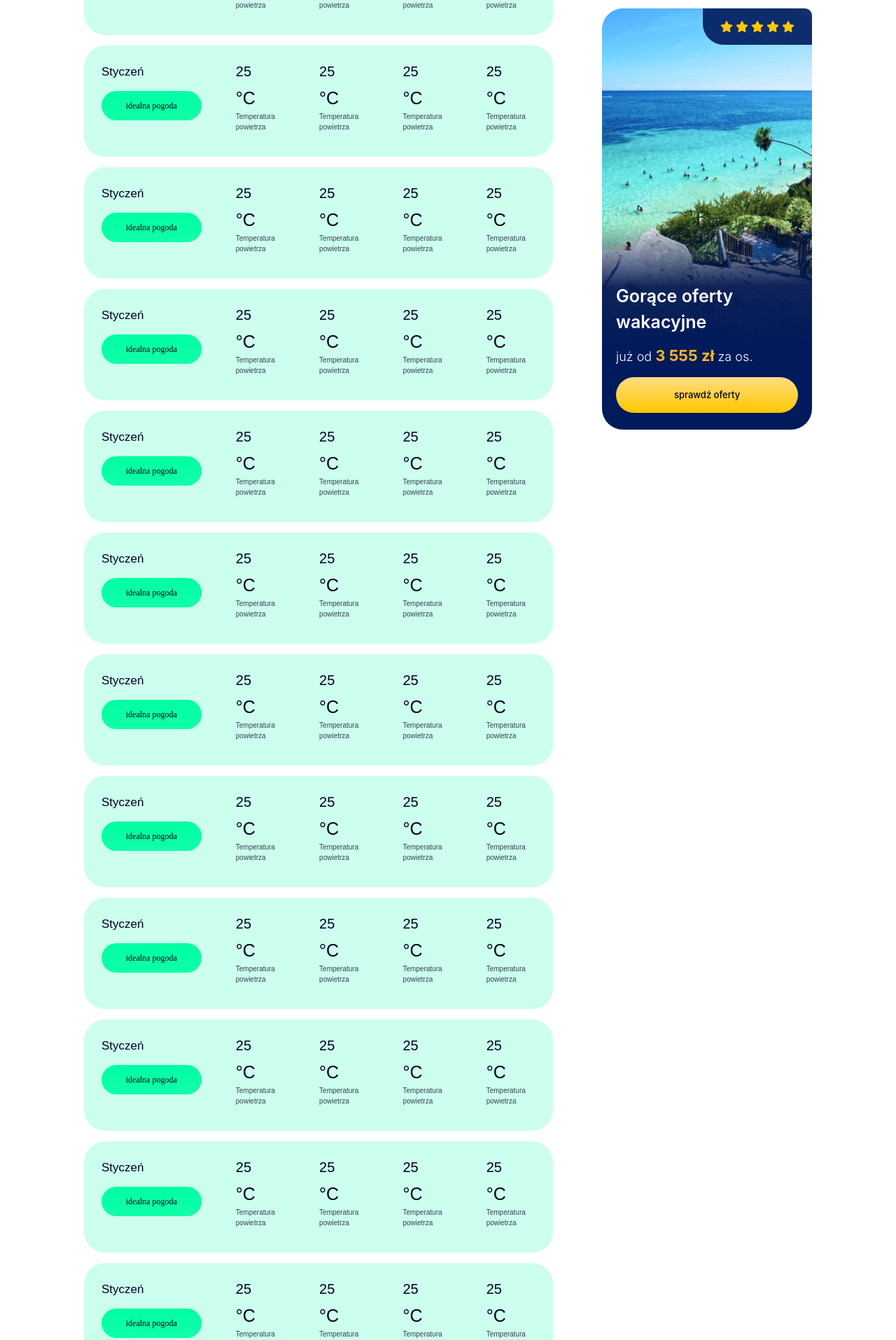
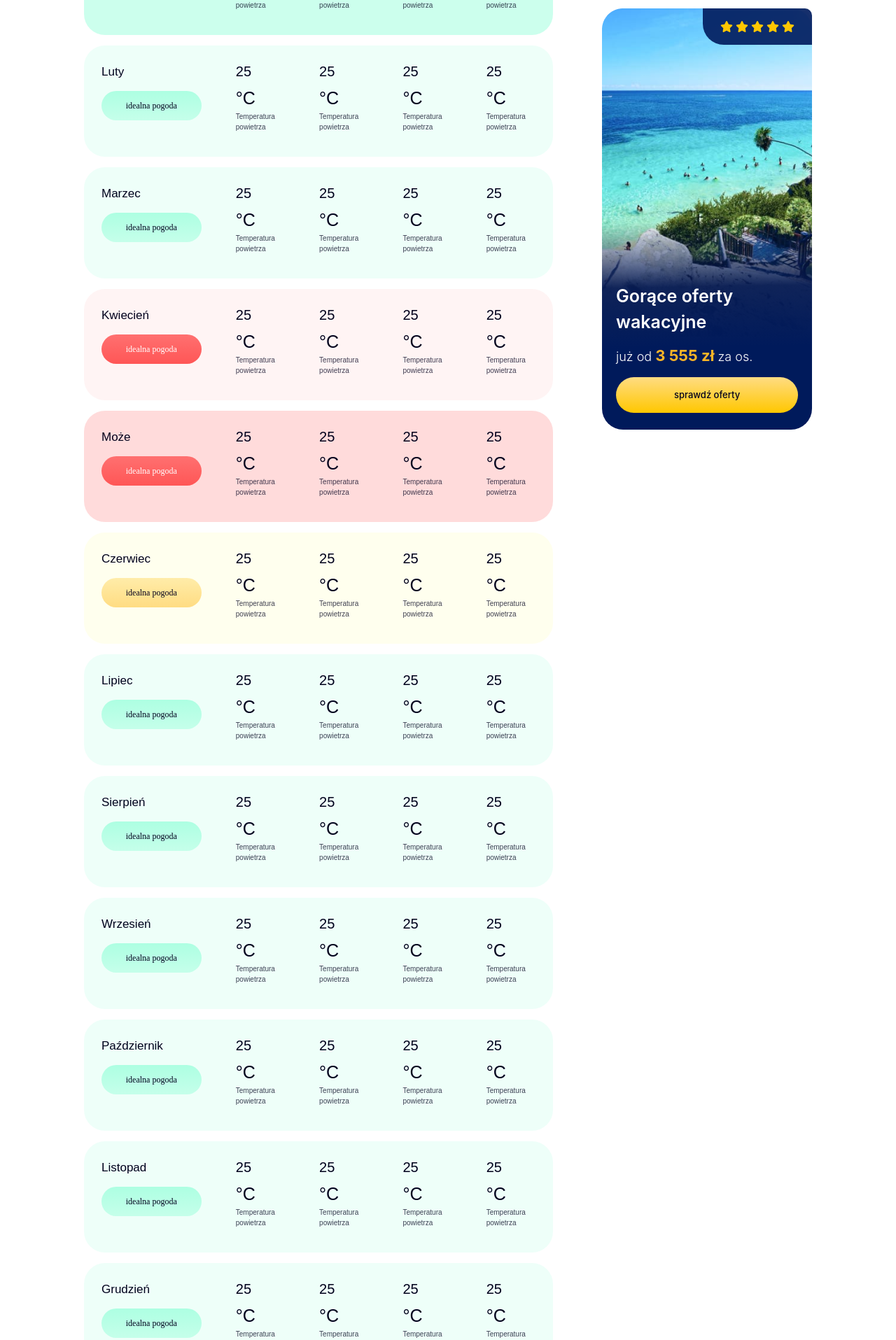
Before and after one commit to venkateshLadderStack/wackjopedia, a Next.js app: page /frame5 in a window 1280 px wide. Shown: the part 1400-3315 px from the top of the page at 70% size. Built offline with nearby package versions, Linux system fonts and the light colour scheme.

Commit message:
frame5 page added

```diff
--- a/components/Weathercard.jsx
+++ b/components/Weathercard.jsx
@@ -1,13 +1,28 @@
 import React from "react";
 import weatherStyle from "../styles/css/weathercard.module.css";
 
-function Weathercard() {
+function Weathercard({ detail }) {
   return (
     <>
-      <div className={weatherStyle.system__single__box}>
+      <div
+        className={`${weatherStyle.system__single__box}
+        ${detail.month == "Styczeń" && weatherStyle.jan}
+        ${detail.month == "Luty" && weatherStyle.feb}
+        ${detail.month == "Marzec" && weatherStyle.mar}
+        ${detail.month == "Kwiecień" && weatherStyle.april}
+        ${detail.month == "Może" && weatherStyle.may}
+        ${detail.month == "Czerwiec" && weatherStyle.jun}
+        ${detail.month == "Lipiec" && weatherStyle.july}
+        ${detail.month == "Sierpień" && weatherStyle.aug}
+        ${detail.month == "Wrzesień" && weatherStyle.sep}
+        ${detail.month == "Październik" && weatherStyle.oct}
+        ${detail.month == "Listopad" && weatherStyle.nov}
+        ${detail.month == "Grudzień" && weatherStyle.dec}
+        `}
+      >
         <div className={weatherStyle.system__fx}>
           <div className={weatherStyle.system__1st}>
-            <h6>Styczeń</h6>
+            <h6>{detail.month}</h6>
             <a href="#">idealna pogoda</a>
           </div>
           <div className={weatherStyle.system__2}>
--- a/pages/frame5.jsx
+++ b/pages/frame5.jsx
@@ -72,6 +72,45 @@ const pillsList = [
   },
 ];
 
+const MonthlyWeather = [
+  {
+    month: "Styczeń",
+  },
+  {
+    month: "Luty",
+  },
+  {
+    month: "Marzec",
+  },
+  {
+    month: "Kwiecień",
+  },
+  {
+    month: "Może",
+  },
+  {
+    month: "Czerwiec",
+  },
+  {
+    month: "Lipiec",
+  },
+  {
+    month: "Sierpień",
+  },
+  {
+    month: "Wrzesień",
+  },
+  {
+    month: "Październik",
+  },
+  {
+    month: "Listopad",
+  },
+  {
+    month: "Grudzień",
+  },
+];
+
 function frame5() {
   return (
     <>
@@ -110,18 +149,9 @@ function frame5() {
                   desc={`Lorem Ipsum is simply dummy text of the printing and typesetting industry. Lorem Ipsum has been the industry's standard dummy text ever since the 1500s, when an unknown printer took a galley of type and scrambled it to make a type specimen book. It has survived not only five centuries, but also the leap into electronic typesetting, remaining essentially unchanged. `}
                   highlighted={`It was popularised in the 1960s with the release of Letraset sheets containing Lorem Ipsum passages, and more recently with desktop publishing software like Aldus PageMaker including versions of Lorem Ipsum.`}
                 />
-                <Weathercard />
-                <Weathercard />
-                <Weathercard />
-                <Weathercard />
-                <Weathercard />
-                <Weathercard />
-                <Weathercard />
-                <Weathercard />
-                <Weathercard />
-                <Weathercard />
-                <Weathercard />
-                <Weathercard />
+                {MonthlyWeather.map((item, index) => (
+                  <Weathercard key={index} detail={item} />
+                ))}
                 {details.map((detail, index) => (
                   <Frame26Text
                     key={index}
--- a/styles/css/weathercard.module.css
+++ b/styles/css/weathercard.module.css
@@ -1,5 +1,5 @@
 .system__single__box {
-    background: #11ffa936;
+
     backdrop-filter: blur(42px);
     border-radius: 30px;
     padding: 25px;
@@ -29,7 +29,7 @@
 }
 
 .system__1st a {
-    background: linear-gradient(180deg, #00FFA3 0%, #11FFA9 100%);
+
     border-radius: 30px;
     width: 100%;
     height: 42px;
@@ -77,3 +77,102 @@
     color: #00011dbf;
     margin: 0;
 }
+
+.jan {
+    background: #11ffa936;
+}
+
+.jan a {
+    background: linear-gradient(180deg, #00FFA3 0%, #11FFA9 100%);
+}
+
+.feb {
+    background: #EEFFF9;
+}
+
+.feb a {
+    background: linear-gradient(180deg, #ADFFE2 0%, #C5FFEA 100%);
+}
+
+.mar {
+    background: #eefff9;
+}
+
+.mar a {
+    background: linear-gradient(180deg, #ADFFE2 0%, #C5FFEA 100%);
+}
+
+.april {
+    background: #FFF4F4;
+}
+
+.april a {
+    background: linear-gradient(180deg, #FF7070 0%, #FF5656 100%);
+    color: #fff;
+}
+
+.may {
+    background: #ff5b5b38;
+}
+
+.may a {
+    background: linear-gradient(180deg, #FF7070 0%, #FF5656 100%);
+    color: #fff;
+}
+
+.jun {
+    background: #fff51112;
+}
+
+.jun a {
+    background: linear-gradient(180deg, #FFECA9 0%, #FFDC82 100%);
+
+}
+
+.july {
+    background: rgba(17, 255, 169, 0.07);
+}
+
+.july a {
+    background: linear-gradient(180deg, #ADFFE2 0%, #C5FFEA 100%);
+}
+
+.aug {
+    background: rgba(17, 255, 169, 0.07);
+}
+
+.aug a {
+    background: linear-gradient(180deg, #ADFFE2 0%, #C5FFEA 100%);
+}
+
+.sep {
+    background: rgba(17, 255, 169, 0.07);
+}
+
+.sep a {
+    background: linear-gradient(180deg, #ADFFE2 0%, #C5FFEA 100%);
+}
+
+.oct {
+    background: rgba(17, 255, 169, 0.07);
+}
+
+.oct a {
+    background: linear-gradient(180deg, #ADFFE2 0%, #C5FFEA 100%);
+}
+
+.nov {
+    background: rgba(17, 255, 169, 0.07);
+}
+
+.nov a {
+    background: linear-gradient(180deg, #ADFFE2 0%, #C5FFEA 100%);
+}
+
+.dec {
+    background: rgba(17, 255, 169, 0.07);
+}
+
+.dec a {
+    background: linear-gradient(180deg, #ADFFE2 0%, #C5FFEA 100%);
+}
```
